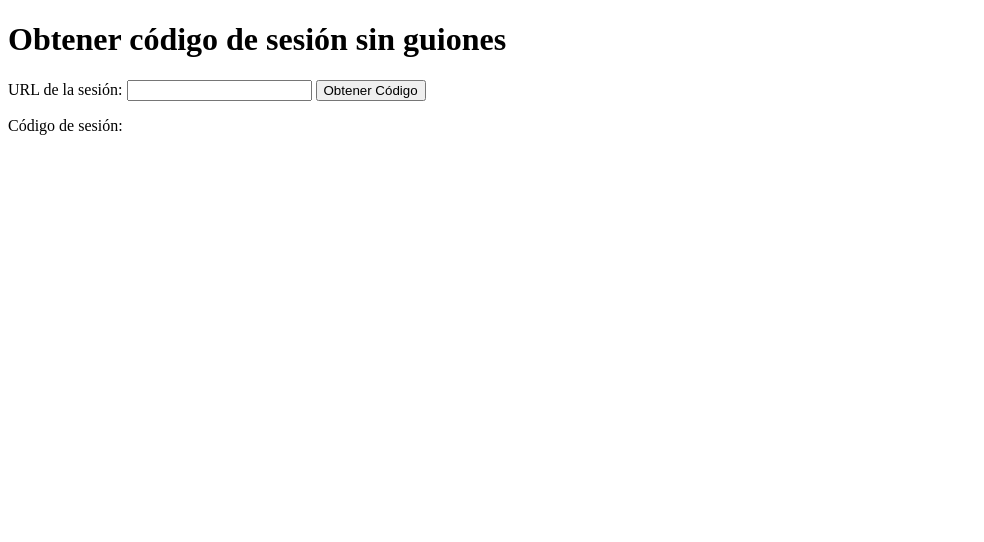
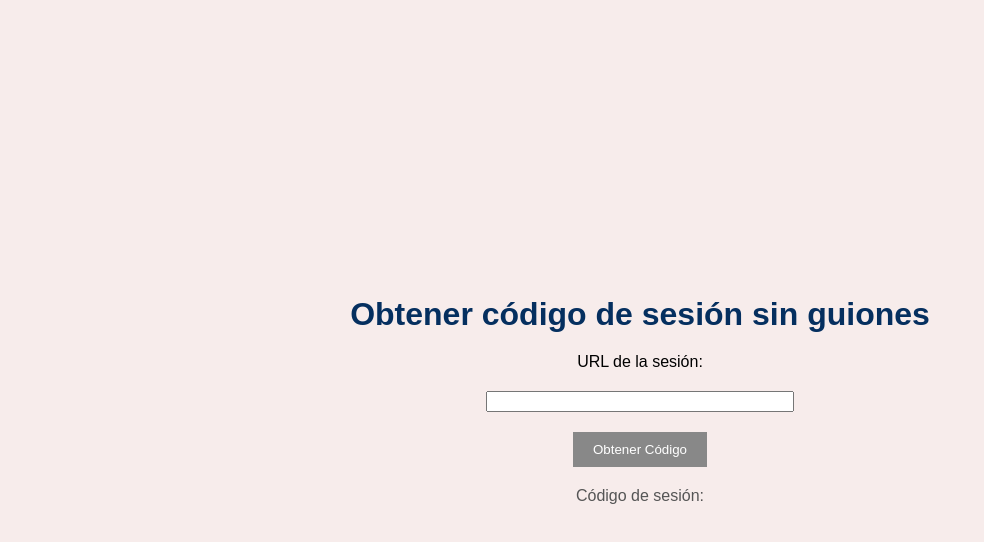
Before and after one commit to Dan-Ar5/Pweb2---Lab02, a plain HTML site: page Ejercicio 4/index.html in a window 1280 px wide. Shown: the whole page, without its empty margins (0-984 px from the left). Drawn offline with Linux system fonts and the light colour scheme.

Commit message:
Ejercicio 4

```diff
--- a/Ejercicio 4/index.html
+++ b/Ejercicio 4/index.html
@@ -1,14 +1,17 @@
 <!DOCTYPE html>
 <html>
 <head>
-    <title>Obtener código de sesión sin guiones</title>
+    <title>Ejercicio 4</title>
+    <link rel="stylesheet" type="text/css" href="style.css">
     <script src="ejercicio4.js"></script>
 </head>
 <body>
-    <h1>Obtener código de sesión sin guiones</h1>
-    <label for="urlSesion">URL de la sesión:</label>
-    <input type="text" id="urlSesion">
-    <button onclick="obtenerCodigoSesion()">Obtener Código</button>
-    <p>Código de sesión: <span id="codigoSesion"></span></p>
+    <div class="container">
+        <h1>Obtener código de sesión sin guiones</h1>
+        <label for="urlSesion">URL de la sesión:</label>
+        <input type="text" id="urlSesion" style="width: 300px;">
+        <button onclick="obtenerCodigoSesion()">Obtener Código</button>
+        <p>Código de sesión: <span id="codigoSesion"></span></p>
+    </div>
 </body>
 </html>
--- a/Ejercicio 4/style.css
+++ b/Ejercicio 4/style.css
@@ -1,19 +1,47 @@
 body {
     font-family: Arial, sans-serif;
-    background-color: #F7ECEB;
+    background-color: #F7ECEB; /* Fondo de color pastel */
+    text-align: center;
     margin: 0;
     padding: 0;
   }
 
   h1 {
-    color: #333333;
+    color: #052F5F;
     margin-top: 50px;
   }
 
   h2 {
-    color: #444444;
+    color: #3682BA;
+  }
+
+  h3 {
+    color: #88BDE6;
   }
 
   p {
     color: #555555;
   }
+
+  button {
+    background-color: #888888;
+    color: white;
+    padding: 10px 20px;
+    border: none;
+    cursor: pointer;
+  }
+
+  button:hover {
+    background-color: #666666;
+  }
+  .container {
+    display: flex;
+    flex-direction: column;
+    align-items: center;
+    justify-content: center;
+    height: 100vh;
+}
+
+h1, label, input, button, p {
+    margin: 10px;
+}
```
